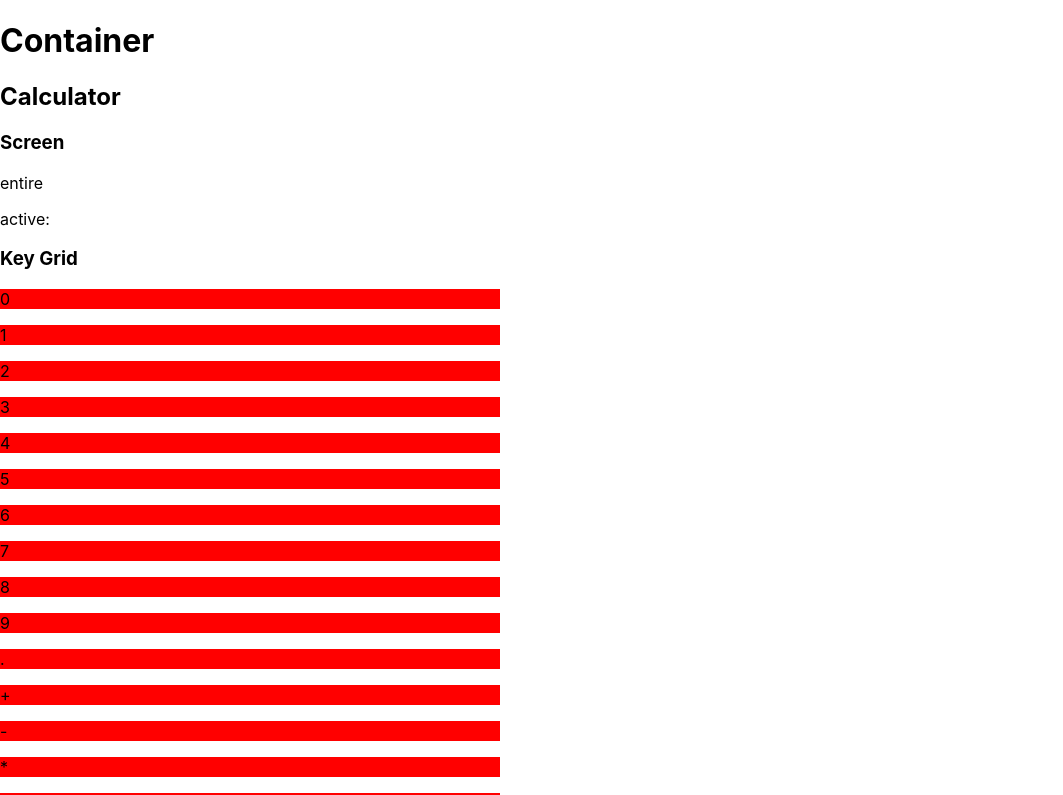
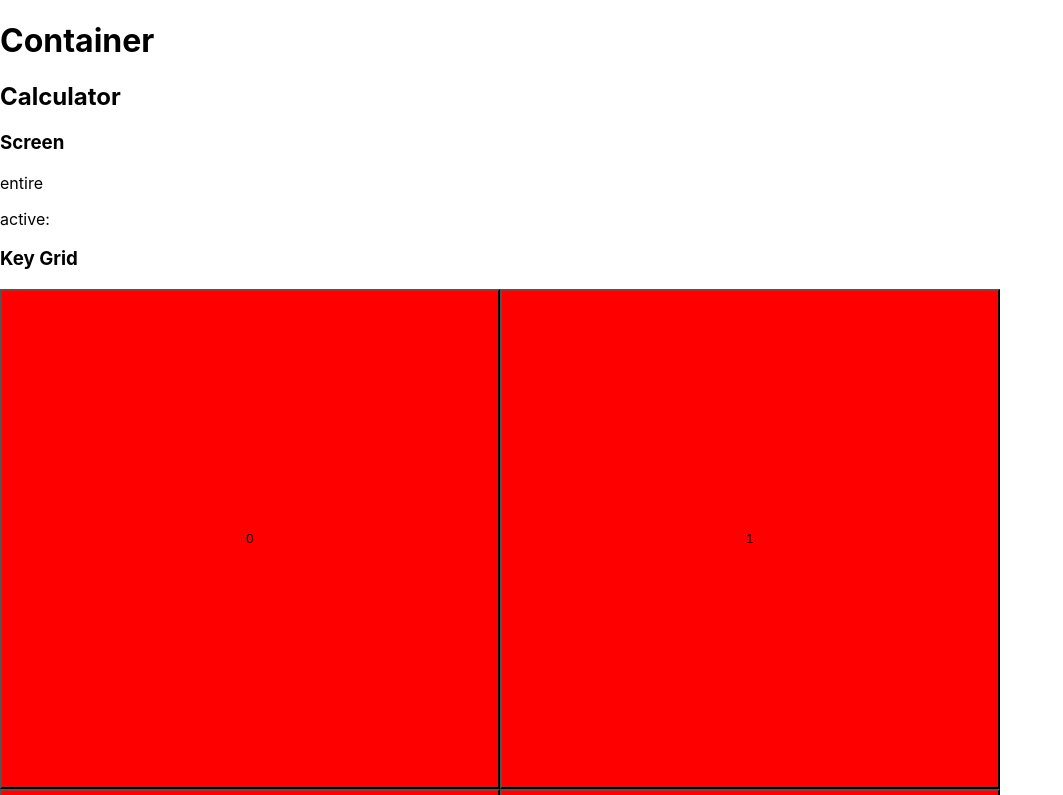
Before and after one commit to nic-vo/nv-portfolio, a Next.js app: page /fcc/ex-calculator in a window 1280 px wide. Shown: the top 795 px of the page, without its empty margins (0-1063 px from the left). Built offline with nearby package versions, Linux system fonts and the light colour scheme.

Commit message:
Keypad now uses button element

```diff
--- a/components/fcc/calculator/Keypad/Keypad.js
+++ b/components/fcc/calculator/Keypad/Keypad.js
@@ -2,9 +2,9 @@ import React from 'react';
 
 const Keypad = ({ keyId, activate }) => {
 	return (
-		<div id={keyId} onClick={activate} style={{width: "500px", "background-color": "red"}}>
-			<p>{keyId}</p>
-		</div>
+		<button value={keyId} onClick={activate} style={{ width: "500px", "background-color": "red", height: "500px" }}>
+			{keyId}
+		</button>
 	);
 };
 
```
